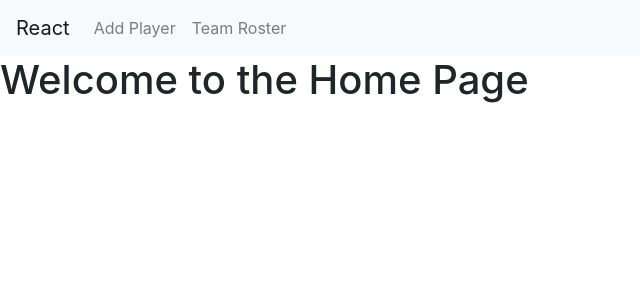
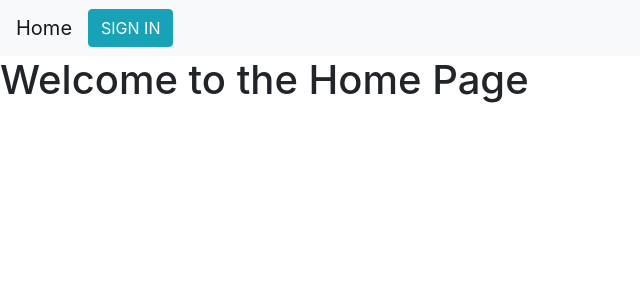
Before and after one commit to jim-conner/sports-roster, a React (Create React App) app: page / in a window 1280 px wide. Shown: the top 300 px of the page, without its empty margins (0-640 px from the left). Built offline with nearby package versions, Linux system fonts and the light colour scheme; no server answers; the HTML template or start-up script is replaced by a standard one.

Commit message:
added ternary for buttons for auth

```diff
--- a/src/App/App.js
+++ b/src/App/App.js
@@ -28,7 +28,7 @@ function App() {
   return (
   <>
     <Router>
-      <NavBar/>
+      <NavBar user={user}/>
       <Routes/>
     </Router>
   </>
--- a/src/App/components/NavBar.js
+++ b/src/App/components/NavBar.js
@@ -1,30 +1,63 @@
 import React, { useState } from 'react';
 import { Link } from 'react-router-dom';
+import PropTypes from 'prop-types';
 import {
   Collapse,
   Navbar,
   NavbarToggler,
   Nav,
   NavItem,
+  Button
 } from 'reactstrap';
+import { signInUser, signOutUser } from '../../helpers/auth';
 
-const NavBar = () => {
+const NavBar = ({ user }) => {
   const [isOpen, setIsOpen] = useState(false);
 
   const toggle = () => setIsOpen(!isOpen);
 
+  // const authenticated = () => {
+  //   <>
+  //     <NavItem>
+  //       <Link className="nav-link" to="/add-player">Add Player</Link>
+  //     </NavItem>
+  //     <NavItem>
+  //       <Link className="nav-link" to="/team-roster">Team Roster</Link>
+  //     </NavItem>
+  //   </>;
+  // };
+
+  // const authButtons = () => {
+  //   <>
+  //     <NavItem>
+  //       {
+  //         user
+  //           ? <Button color='info' onClick={signInUser}>SIGN IN</Button>
+  //           : <Button color='danger' onClick={signOutUser}>SIGN OUT</Button>
+  //       }
+  //     </NavItem>
+  //   </>;
+  // };
+
   return (
     <div>
       <Navbar color="light" light expand="md">
-        <Link className="navbar-brand" to="/">React</Link>
+        <Link className="navbar-brand" to="/">Home</Link>
         <NavbarToggler onClick={toggle} />
         <Collapse isOpen={isOpen} navbar>
           <Nav className="mr-auto" navbar>
+            {/* { user && authenticated() } */}
             <NavItem>
-              <Link className="nav-link" to="/add-player">Add Player</Link>
-            </NavItem>
-            <NavItem>
-              <Link className="nav-link" to="/team-roster">Team Roster</Link>
+              {
+                user !== null
+                && <div>
+                  {
+                    user
+                      ? <Button color='danger' onClick={signOutUser}>SIGN OUT</Button>
+                      : <Button color='info' onClick={signInUser}>SIGN IN</Button>
+                  }
+                </div>
+              }
             </NavItem>
           </Nav>
         </Collapse>
@@ -33,4 +66,8 @@ const NavBar = () => {
   );
 };
 
+NavBar.propTypes = {
+  user: PropTypes.any
+};
+
 export default NavBar;
--- a/src/index.js
+++ b/src/index.js
@@ -1,10 +1,13 @@
+import firebase from 'firebase';
 import React from 'react';
 import ReactDOM from 'react-dom';
 import './styles/index.scss';
 import App from './App/App';
 import reportWebVitals from './reportWebVitals';
+import firebaseConfig from './helpers/apiKeys';
+import 'bootstrap/dist/css/bootstrap.min.css';
 
-import 'bootstrap/dist/css/bootstrap.min.css';
+firebase.initializeApp(firebaseConfig);
 
 ReactDOM.render(
   <React.Fragment>
```
